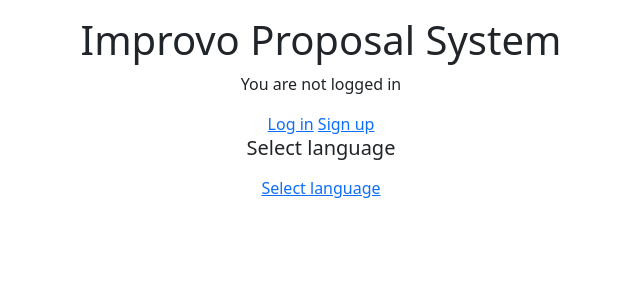
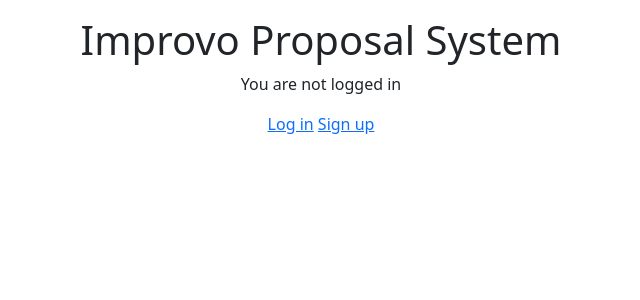
Before and after one commit to tf4482/improvo, a Django app: page / in a window 1280 px wide. Shown: the top 300 px of the page, without its empty margins (319-959 px from the left). Run offline with Django 5.2, Linux system fonts and the light colour scheme; some libraries are stand-ins or nearby versions.

Commit message:
refactor: :fire: Axed dysfunctional language select feature

```diff
--- a/proposals/templates/home.html
+++ b/proposals/templates/home.html
@@ -32,14 +32,4 @@
 
 {% endif %}
 
-<h5>{% trans "Select language" %}</h5>
-
-<p>
-  {% for language in languages %}
-  <li><a href="?lang={{ language.code }}">{{ language.name }}</a></li>
-  {% endfor %}
-</p>
-
-<a href="{% url 'language_select' %}">{% trans 'Select language' %}</a>
-
 {% endblock %}
--- a/proposals/urls.py
+++ b/proposals/urls.py
@@ -2,7 +2,6 @@ from django.contrib import admin
 from django.views.generic.base import TemplateView
 from django.urls import path, include
 from . import views
-from .views import language_select
 
 urlpatterns = [
     path('admin/', admin.site.urls),
@@ -13,5 +12,4 @@ urlpatterns = [
     path("proposals/proposal_submission", views.proposal_submission, name="proposal_submission"),
     path("proposals/proposal_details/<int:id>", views.proposal_details, name="proposal_details"),
     path("upvote/<int:proposal_id>/", views.upvote_proposal, name="upvote_proposal"),
-    path("select-language/", language_select, name="language_select"),
 ]
```
Also changed, not shown: proposals/templates/language_select.html (deleted, +0 -13 lines).
